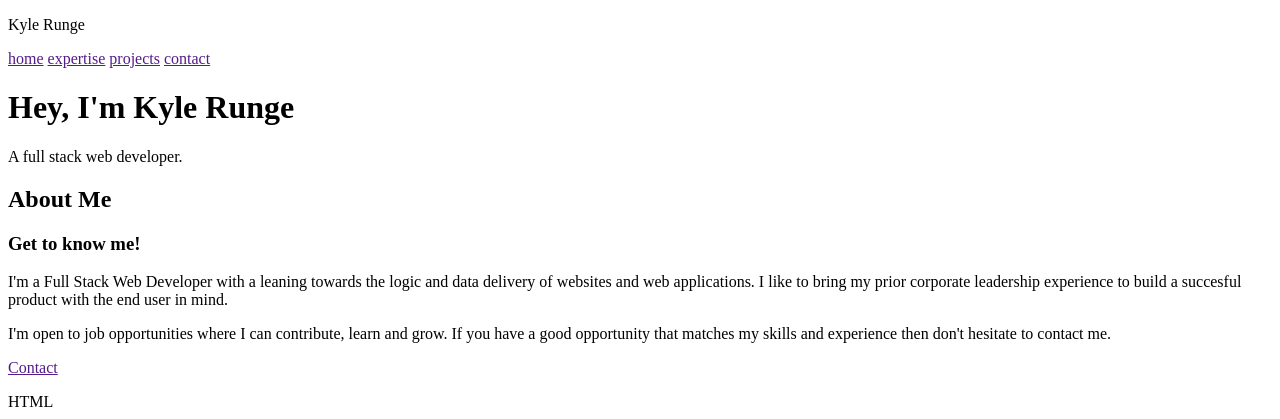
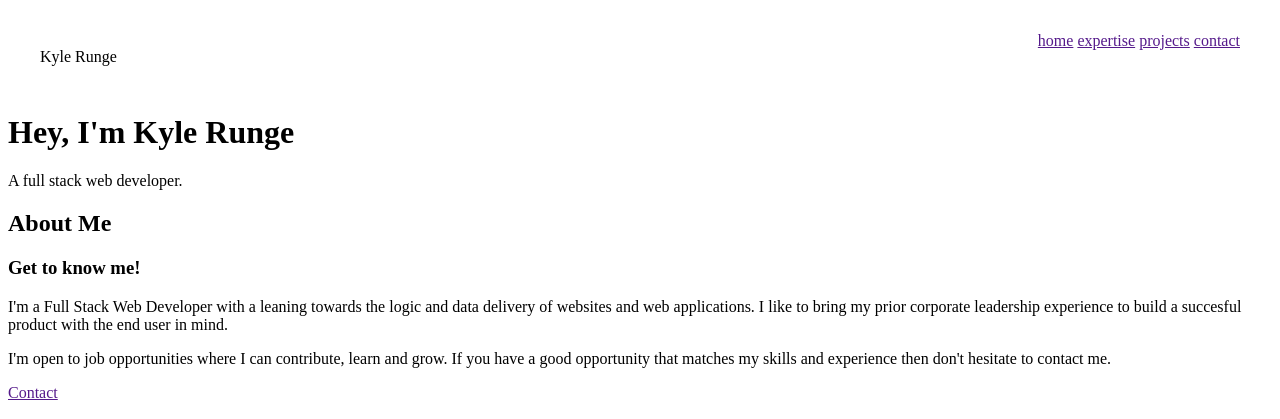
Before and after one commit to krunge1/portfolio_website, a Flask app: page / in a window 1280 px wide. Shown: the top 419 px of the page. Run offline with Flask 3, Linux system fonts and the light colour scheme.

Commit message:
Start up styling

```diff
--- a/flask_app/static/style.css
+++ b/flask_app/static/style.css
@@ -0,0 +1,42 @@
+.header{
+    width: auto;
+    height: 15%;
+    margin: 2em;
+    display: flex;
+    justify-content: space-between;
+    gap: 15px;
+}
+
+.header_button_group{
+    justify-content: flex-end;
+}
+
+.header_box_justified{
+	margin: auto;
+    width: 60%;
+}
+
+.blue_text{
+	color: blue;
+}
+
+.box_sizing{
+	margin: auto;
+    width: 75%;
+    padding: 2em;
+}
+
+.form_box{
+    margin: auto;
+    width: 60%;
+    padding: 2em;
+}
+
+.border{
+	border: 25px solid black;
+}
+
+.display_flex{
+    display: flex;
+    justify-content: space-around;
+}
--- a/flask_app/templates/home.html
+++ b/flask_app/templates/home.html
@@ -4,12 +4,13 @@
     <meta charset="UTF-8">
     <meta http-equiv="X-UA-Compatible" content="IE=edge">
     <meta name="viewport" content="width=device-width, initial-scale=1.0">
+    <link rel="stylesheet" type="text/css" href="{{ url_for('static', filename='style.css') }}">
     <title>Kyle Runge - Full Stack Software Engineer</title>
 </head>
 <body>
     <div class="header">
-        <div class="header_line_group"><p>Kyle Runge</p></div>
-        <div class="header_line_group">
+        <div class=""><p>Kyle Runge</p></div>
+        <div class="">
             <a href="">home</a>
             <a href="">expertise</a>
             <a href="">projects</a>
```
